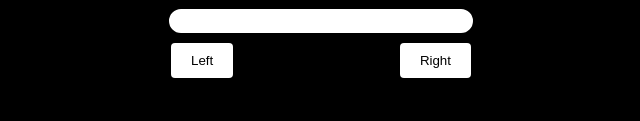
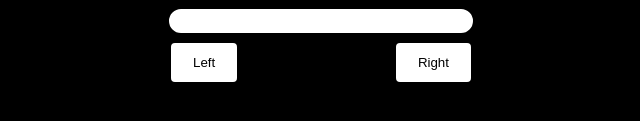
Before and after one commit to PhucsThanhj/PingPongGame, a plain HTML site: page index.html in a window 1280 px wide. Shown: the part 513-634 px from the top of the page, 319-959 px from the left. Drawn offline with Linux system fonts and the light colour scheme.

Commit message:
Update style.css

```diff
--- a/style.css
+++ b/style.css
@@ -77,6 +77,7 @@
     display: inline-block;
     left: 0px;
     position: absolute;
+    border: 2px solid white;
   }
   #button1:hover {
     background-color: gray;
@@ -91,6 +92,7 @@
     display: inline-block;
     right: 0px;
     position: absolute;
+    border: 2px solid white;
   }
   #button2:hover {
     background-color:gray;
```
